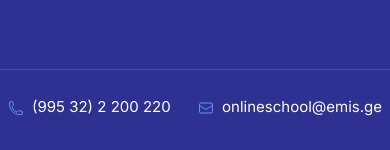
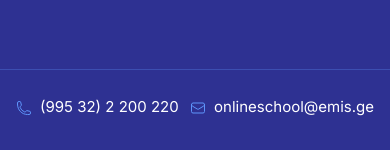
Before and after one commit to vashaka/zaro-client, a Next.js app: page / in a window 390 px wide. Shown: the part 691-841 px from the top of the page. Built offline with nearby package versions, Linux system fonts and the light colour scheme; no server answers.

Commit message:
lets check

```diff
--- a/src/app/page.tsx
+++ b/src/app/page.tsx
@@ -81,7 +81,7 @@ export default function Home() {
       </form>
 
       <hr className="h-[1px] border-0 bg-[#3c4eb1]" />
-      <div className="flex justify-between items-center h-[9vh] mx-2 md:mx-12">
+      <div className="flex justify-between items-center h-[9vh] mx-4 md:mx-12">
         <div className="flex items-center">
           <svg
             xmlns="http://www.w3.org/2000/svg"
@@ -97,9 +97,7 @@ export default function Home() {
               d="M2.25 6.75c0 8.284 6.716 15 15 15h2.25a2.25 2.25 0 002.25-2.25v-1.372c0-.516-.351-.966-.852-1.091l-4.423-1.106c-.44-.11-.902.055-1.173.417l-.97 1.293c-.282.376-.769.542-1.21.38a12.035 12.035 0 01-7.143-7.143c-.162-.441.004-.928.38-1.21l1.293-.97c.363-.271.527-.734.417-1.173L6.963 3.102a1.125 1.125 0 00-1.091-.852H4.5A2.25 2.25 0 002.25 4.5v2.25z"
             />
           </svg>
-          <p className="ml-2 text-[15px] text-white whitespace-nowrap">
-            (995 32) 2 200 220
-          </p>
+          <p className="ml-2 text-[15px] text-white">(995 32) 2 200 220</p>
         </div>
         <div className="flex items-center">
           <svg
@@ -116,9 +114,7 @@ export default function Home() {
               d="M21.75 6.75v10.5a2.25 2.25 0 01-2.25 2.25h-15a2.25 2.25 0 01-2.25-2.25V6.75m19.5 0A2.25 2.25 0 0019.5 4.5h-15a2.25 2.25 0 00-2.25 2.25m19.5 0v.243a2.25 2.25 0 01-1.07 1.916l-7.5 4.615a2.25 2.25 0 01-2.36 0L3.32 8.91a2.25 2.25 0 01-1.07-1.916V6.75"
             />
           </svg>
-          <p className="ml-2 text-[15px] text-white whitespace-nowrap">
-            onlineschool@emis.ge
-          </p>
+          <p className="ml-2 text-[15px] text-white">onlineschool@emis.ge</p>
         </div>
       </div>
     </>
```
